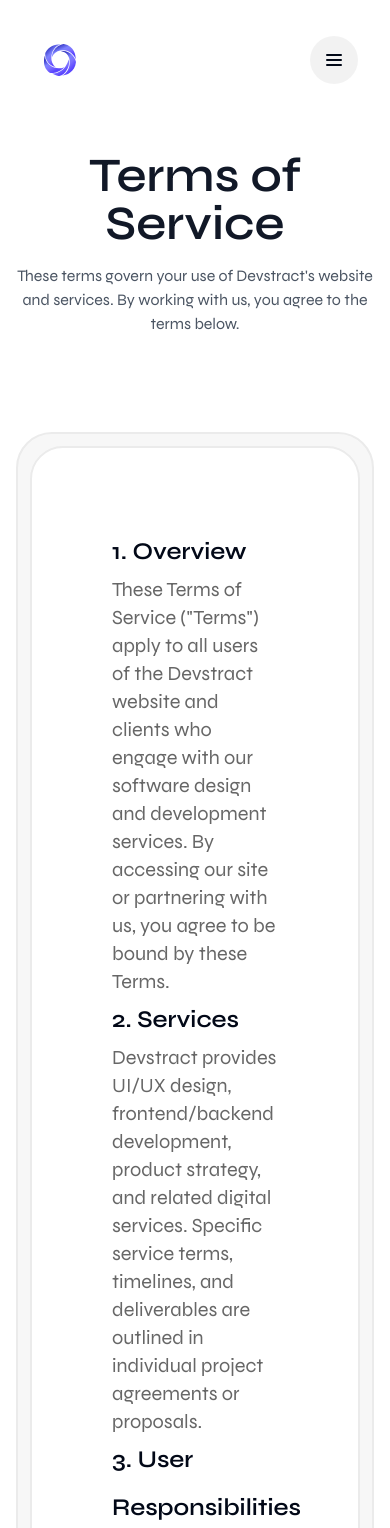
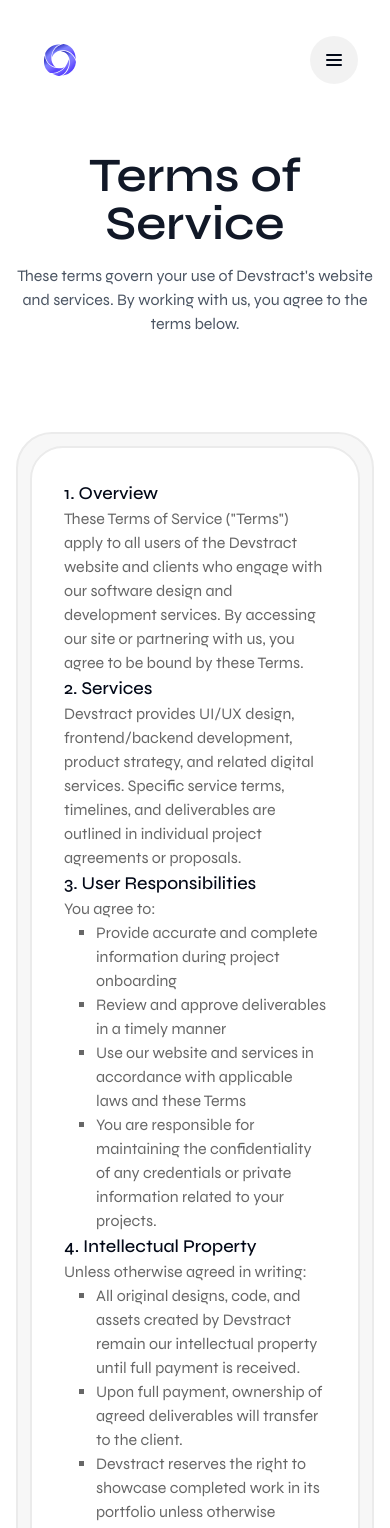
Before and after one commit to afnanahmadtariq/Devstract, a Next.js app: page /terms-of-service in a window 390 px wide. Shown: the top 1528 px of the page. Built offline with nearby package versions, Linux system fonts and the light colour scheme.

Commit message:
Improve legal page responsiveness and typography
Adjusted CSS and component classes to enhance responsive design for legal pages. Updated heading and paragraph styles for better readability on different screen sizes, reduced padding for mobile, and refined button and text sizing for consistency.

```diff
--- a/app/globals.css
+++ b/app/globals.css
@@ -79,10 +79,10 @@
     pointer-events: none;
   }
   .legal-content h1 {
-    @apply text-2xl font-semibold leading-loose;
+    @apply text-lg font-medium leading-normal sm:text-2xl sm:font-semibold sm:leading-loose;
   }
   .legal-content p {
-    @apply text-xl font-normal text-[#676767];
+    @apply text-base text-[#676767] sm:text-xl sm:font-normal;
   }
 }
 
--- a/components/legal-layout.tsx
+++ b/components/legal-layout.tsx
@@ -29,7 +29,7 @@
         </p>
         <div className="w-full bg-[#F7F7F7] flex flex-col justify-center items-stretch p-3 gap-3 max-w-7xl border-2 border-[#EBEBEB] rounded-[36px]">
           {/* Top Portion */}
-          <div className="legal-content flex-1 flex flex-col bg-white dark:bg-gray-800 rounded-t-[33px] p-20  justify-center border-2 border-[#EBEBEB]">
+          <div className="legal-content flex-1 flex flex-col bg-white dark:bg-gray-800 rounded-t-[33px] p-8 sm:p-20  justify-center border-2 border-[#EBEBEB]">
             {content}
           </div>
           {/* Bottom Portion */}
@@ -50,14 +50,14 @@
                   </div>
                 ))}
               </div>
-              <p className="text-lg font-normal text-[#4D4D4DC9] dark:text-white mb-8 sm:mb-12">
+              <p className="text-sm sm:text-lg font-normal text-[#4D4D4DC9] dark:text-white mb-8 sm:mb-12">
                 We'd love to hear from you! Whether you have questions, feedback, or you're ready to start a project, our team is here to help. Reach out to us anytime — we're just a message away.
               </p>
               <button
                 className="group flex items-center gap-2 p-1 border border-indigo-600 rounded-full text-sm sm:text-base font-medium bg-transparent hover:bg-indigo-50 dark:hover:bg-indigo-900 w-auto min-w-[140px] mx-auto transition-colors"
                 onClick={() => router.push("/contact-us")}
               >
-                <span className="px-12 py-2 ml-4">
+                <span className="px-6 sm:px-12 py-2 ml-4">
                   Contact Us
                 </span>
                 <span
```
